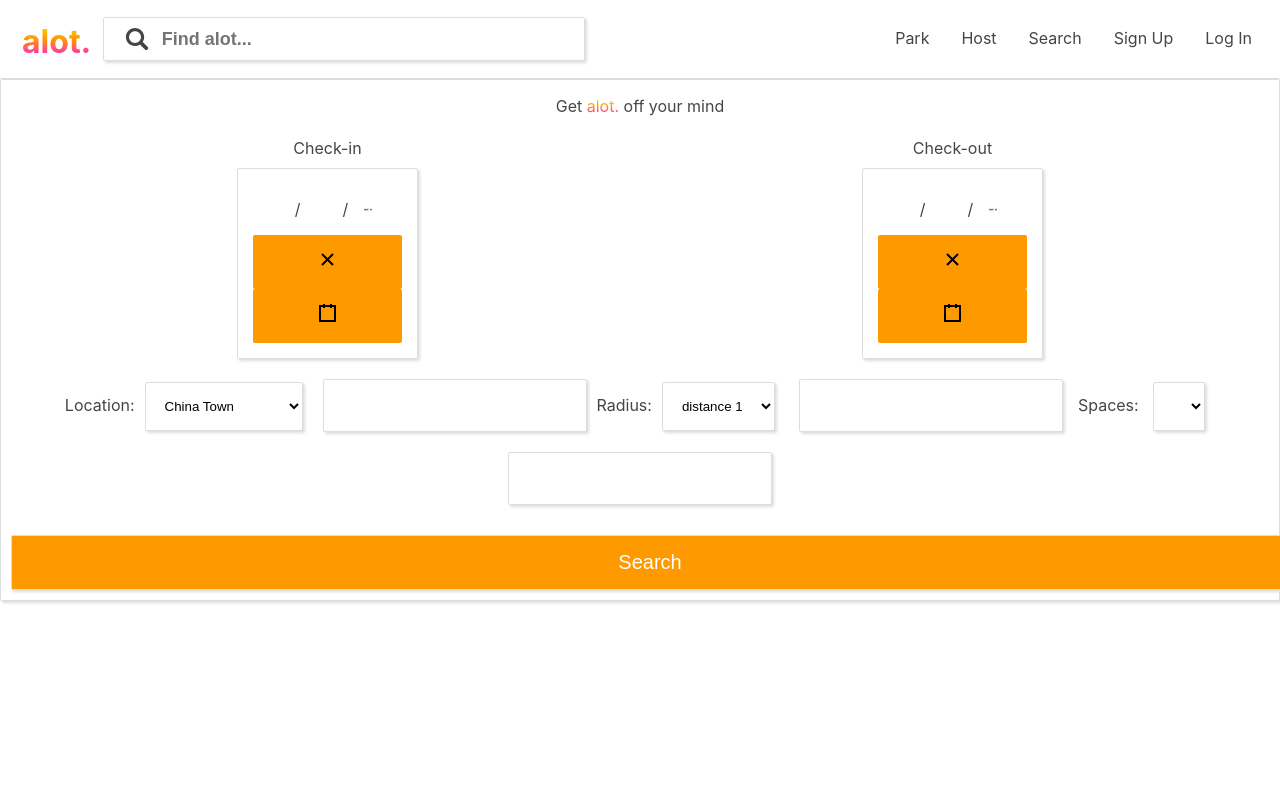
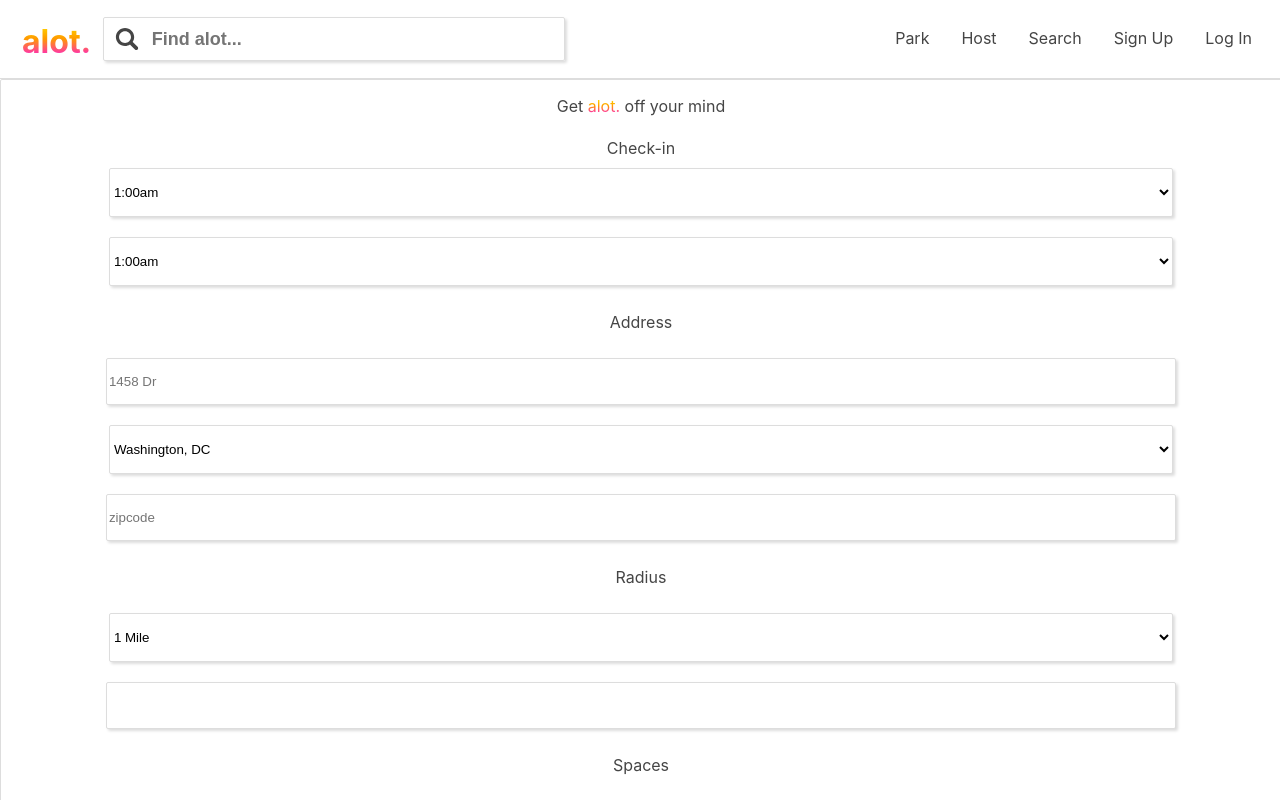
Before and after one commit to majicmaj/SUFClient, a React (Create React App) app in the folder sufclient-app/: page /search in a window 1280 px wide. Shown: the top 800 px of the page. Built offline with nearby package versions, Linux system fonts and the light colour scheme; what google-maps-react would draw is missing.

Commit message:
prettier

```diff
--- a/sufclient-app/src/Home.css
+++ b/sufclient-app/src/Home.css
@@ -14,7 +14,8 @@
     border: solid 1px #ddd;
     box-shadow: 2px 2px 3px #ddd;
     flex: 0 0 auto;
-    margin: 10px;
+    margin-top: 10px;
+    margin-bottom: 10px;
 }
 
 .option img {
@@ -37,3 +38,7 @@ div h3 {
 div {
     color: #454545;
 }
+
+.noMatch {
+    margin: 40px;
+}
--- a/sufclient-app/src/Listing.css
+++ b/sufclient-app/src/Listing.css
@@ -5,8 +5,10 @@
 }
 
 nav button {
-    padding: 15px;
-    margin: 10px;
+    padding-top: 15px;
+    padding-bottom: 15px;
+    margin-top: 10px;
+    margin-bottom: 10px;
     border: 1px solid #ddd;
     border-radius: 2px;
     box-shadow: 2px 2px 3px #ddd;
@@ -43,7 +45,6 @@ nav button {
     .filters li {
         width: 100%;
     }
-
     nav button {
         width: 80%;
     }
@@ -53,5 +54,4 @@ nav button {
     Datepicker {
         width: 80%;
     }
-
 }
--- a/sufclient-app/src/Nav.css
+++ b/sufclient-app/src/Nav.css
@@ -25,7 +25,8 @@ li {
     box-shadow: 2px 2px 3px #ddd;
     display: flex;
     justify-content: space-between;
-    padding: 10px;
+    padding-top: 10px;
+    padding-bottom: 10px;
 }
 
 .input input {
@@ -112,7 +113,8 @@ input:focus, textarea:focus {
         width: 70%;
         margin: 0;
         margin-top: 5px;
-        padding: 5px;
+        padding-top: 5px;
+        padding-bottom: 5px;
         height: 25px;
     }
     h1 {
--- a/sufclient-app/src/NoMatch.js
+++ b/sufclient-app/src/NoMatch.js
@@ -8,9 +8,11 @@ class Home extends Component {
 
         return (
             <div>
-                <h1>There is <span className='alot'>alot.</span> of webpages. this one is not one of them.</h1>
-                <h2>Search for something else</h2>
-            <Search />
+                <div className='noMatch'>
+                    <h1>There is <span className='alot'>alot.</span> of webpages. this one is not one of them.</h1>
+                    <h2>Search for something else</h2>
+                </div>
+                <Search />
             </div >
 
         )
--- a/sufclient-app/src/Search.css
+++ b/sufclient-app/src/Search.css
@@ -8,11 +8,13 @@ fieldset {
     box-shadow: 2px 2px 3px #ddd;
     display: flex;
     flex-direction: column;
+    width: 100%;
 }
 
 .datepicker {
     display: flex;
     justify-content: space-around;
+    width: 100%;
 }
 
 .react-date-picker__button {
@@ -35,19 +37,18 @@ fieldset {
     box-shadow: 2px 2px 3px #ddd;
 }
 
-form {
-    width: 100%;
-    display: flex;
-    flex-direction: column;
-    text-align: center;
-    justify-content: space-between;
-}
-
-select {
-    padding: 15px;
-    margin: 10px;
+select, fieldset input, button {
+    width: 85%;
+    padding-top: 15px;
+    padding-bottom: 15px;
+    margin-top: 10px;
+    margin-bottom: 10px;
     border: 1px solid #ddd;
     border-radius: 2px;
     box-shadow: 2px 2px 3px #ddd;
     background: white;
 }
+label {
+    width: 100%;
+    display: block;
+}
--- a/sufclient-app/src/Search.js
+++ b/sufclient-app/src/Search.js
@@ -67,51 +67,79 @@ class Search extends Component {
 
                 <p>Get <span className='alot'>alot.</span> off your mind</p>
 
-                <form className="form">
                 <fieldset>
                     <div className="datepicker">
-                            <label className="checkin"> Check-in
-                           <div className="calendar"><DatePicker
-                                    selected={this.state.startDate}
-                                    selectsStart
-                                    startDate={this.state.startDate}
-                                    endDate={this.state.endDate}
-                                    onChange={this.handleChangeStart}
-                                /></div></label>
-                            <label className="checkout">Check-out
-                            <div className="calendar"><DatePicker
-                                    selected={this.state.endDate}
-                                    selectsEnd
-                                    startDate={this.state.startDate}
-                                    endDate={this.state.endDate}
-                                    onChange={this.handleChangeEnd}
-                                    minDate={this.state.startDate}
-                                /></div></label>
+
                     </div>
+                    <label className="checkin"> Check-in</label>
+                    <select className="dropdown">
+                        <option>1:00am</option>
+                        <option>2:00am</option>
+                        <option>3:00am</option>
+                        <option>4:00am</option>
+                        <option>5:00am</option>
+                        <option>6:00am</option>
+                        <option>7:00am</option>
+                        <option>8:00am</option>
+                        <option>9:00am</option>
+                        <option>10:00am</option>
+                        <option>11:00am</option>
+                        <option>12:00am</option>
+                        <option>1:00pm</option>
+                        <option>2:00pm</option>
+                        <option>3:00pm</option>
+                        <option>4:00pm</option>
+                        <option>5:00pm</option>
+                        <option>6:00pm</option>
+                        <option>7:00pm</option>
+                        <option>8:00pm</option>
+                        <option>9:00pm</option>
+                        <option>10:00pm</option>
+                        <option>11:00pm</option>
+                        <option>12:00pm</option>
+                    </select>
+                    <select className="dropdown">
+                        <option>1:00am</option>
+                        <option>2:00am</option>
+                        <option>3:00am</option>
+                        <option>4:00am</option>
+                        <option>5:00am</option>
+                        <option>6:00am</option>
+                        <option>7:00am</option>
+                        <option>8:00am</option>
+                        <option>9:00am</option>
+                        <option>10:00am</option>
+                        <option>11:00am</option>
+                        <option>12:00am</option>
+                        <option>1:00pm</option>
+                        <option>2:00pm</option>
+                        <option>3:00pm</option>
+                        <option>4:00pm</option>
+                        <option>5:00pm</option>
+                        <option>6:00pm</option>
+                        <option>7:00pm</option>
+                        <option>8:00pm</option>
+                        <option>9:00pm</option>
+                        <option>10:00pm</option>
+                        <option>11:00pm</option>
+                        <option>12:00pm</option>
+                    </select>
+                    <p>Address</p>
+                    <input type='text' placeholder='1458 Dr' />
+                    <select className="dropdown">
+                        <option>Washington, DC</option>
+                    </select>
+                    <input type='number' placeholder='zipcode' />
+                    <p>Radius</p>
+                    <select ClassName="dropdown" >
+                        <option>1 Mile</option>
+                    </select>
+                    <input type="text" name="Radius"/>
 
-                        <label className="location">Location:<select className="dropdown">
-                            <option>China Town</option>
-                            <option>Down Town</option>
-                            <option>Capitol Hill</option>
-                            <option>Dupont Circle</option>
-                            <option>Logan Circle</option>
-                            <option>Shaw</option>
-                            <option>Adams Morgan</option>
-                            <option>Columbia Heights</option>
-                        </select>
-                            <input type="text" name="Location"></input>
-                        </label>
-                        <label className="radius" >Radius:<select ClassName="dropdown" >
-                            <option>distance 1</option>
-                            <option>distance 2</option>
-                            <option>distance 3</option>
-                            <option>distance 4</option>
-                            <option>distance 5</option>
-                            <option>distance 6</option>
-                            <option>distance 7</option>
-                            <option>distance 8</option>
-                        </select> <input type="text" name="Radius" ></input> </label>
-                        <label className="spaces">Spaces: <select ClassName="dropdown" ></select> <input type="text" name="Spaces" ></input></label>
+                    <p>Spaces</p>
+                    <select ClassName="dropdown" ></select>
+                    <input type="text" name="Spaces"/ >
+
                 </fieldset>
                 {/* <fieldset>Advance Search
                         <label>Type <input type="text" name="Type"></input> </label>
@@ -121,8 +149,6 @@ class Search extends Component {
                     {this.renderRedirect()}
                     <button className="submit" type="submit" onClick={this.setRedirect} >Search</button>
                 </div>
-
-                </form>
             </div>
 
         )
--- a/sufclient-app/src/User.css
+++ b/sufclient-app/src/User.css
@@ -0,0 +1,18 @@
+button {
+    background: #fa0;
+}
+
+.carfield {
+    width: 95%;
+    margin: auto;
+}
+
+.section {
+    border: 1px solid #999;
+    max-width: 80%;
+    margin: auto;
+    border: 1px solid #ddd;
+    border-radius: 2px;
+    box-shadow: 2px 2px 3px #ddd;
+    background: white;
+}
--- a/sufclient-app/src/User.js
+++ b/sufclient-app/src/User.js
@@ -47,12 +47,24 @@ class User extends Component {
 
         return (
             <div>
-                <h3> Hello {this.state.firstName} {this.state.lastName}</h3>
-                <p>Cars: {this.state.carType}</p>
-                <p>Location</p>
+                <h3>Hello, {this.state.firstName} {this.state.lastName}</h3>
+                <div className='cars'>
+                    <h3>Cars:</h3>
+                    <p>{this.state.carType}</p>
+                </div>
                 <h3>Welcome to your alot. profile!</h3>
                 <div>
-                    <input type='text' name='carType' onChange={this.props.handleInput}></input>
+
+                    <select className="dropdown" name='carType' onChange={this.props.handleInput}>
+                        <option>Kia Rio</option>
+                        <option>Mustang</option>
+                        <option>The bat mobile</option>
+                        <option>Tesla</option>
+                        <option>Toytoa Camry</option>
+                        <option>The horse from old town road</option>
+                    </select>
+
+                    <input className='input carfield' type='text' name='carType' onChange={this.props.handleInput}></input>
                     <button onClick={this.props.handleUpdate}>vehicle</button>
                 </div>
                 <button onClick={this.props.handleRemove}>delete</button>
--- a/sufclient-app/src/authentication/SignUpForm.css
+++ b/sufclient-app/src/authentication/SignUpForm.css
@@ -1,20 +1,27 @@
 form input {
-    padding: 15px;
+    padding: 10px;
+    padding-top: 15px;
+    padding-bottom: 15px;
     font-size: 18px;
-    margin: 10px;
+    margin-top: 10px;
+    margin-bottom: 10px;
     border-radius: 5px;
     border: 1px solid #ddd;
     border-radius: 2px;
     box-shadow: 2px 2px 3px #ddd;
+    width: 80%;
 }
 
 form button {
     background: #f90;
-    width: 100%;
-    padding: 15px;
-    font-size: 20px;
+    width: 80%;
+    padding: 10px;
+    padding-top: 15px;
+    padding-bottom: 15px;
+    font-size: 18px;
+    margin-top: 10px;
+    margin-bottom: 10px;
     color: white;
-    margin: 10px;
     border-radius: 5px;
     border: 1px solid #ddd;
     border-radius: 2px;
```
Lines whose indentation alone changed are shown as unchanged.
